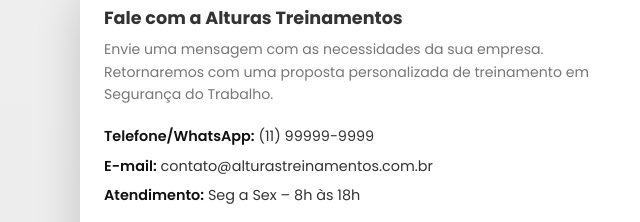
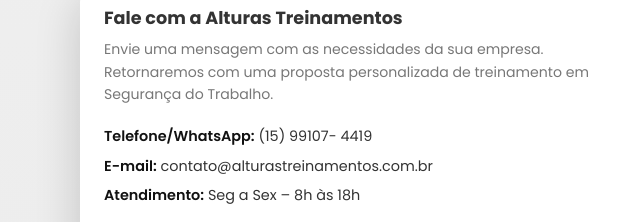
Before and after one commit to heitorcursojs/prototipocelsomatos, a plain HTML site: page site/index.html in a window 1280 px wide. Shown: the part 1847-2069 px from the top of the page, 0-640 px from the left. Drawn offline with Linux system fonts and the light colour scheme.

Commit message:
Update index.html

```diff
--- a/site/index.html
+++ b/site/index.html
@@ -1060,7 +1060,7 @@
             <li>
               <span class="label">Telefone/WhatsApp:</span>
               <!-- AJUSTAR TELEFONE -->
-              <span>(11) 99999-9999</span>
+              <span>(15) 99107- 4419</span>
             </li>
             <li>
               <span class="label">E-mail:</span>
```
